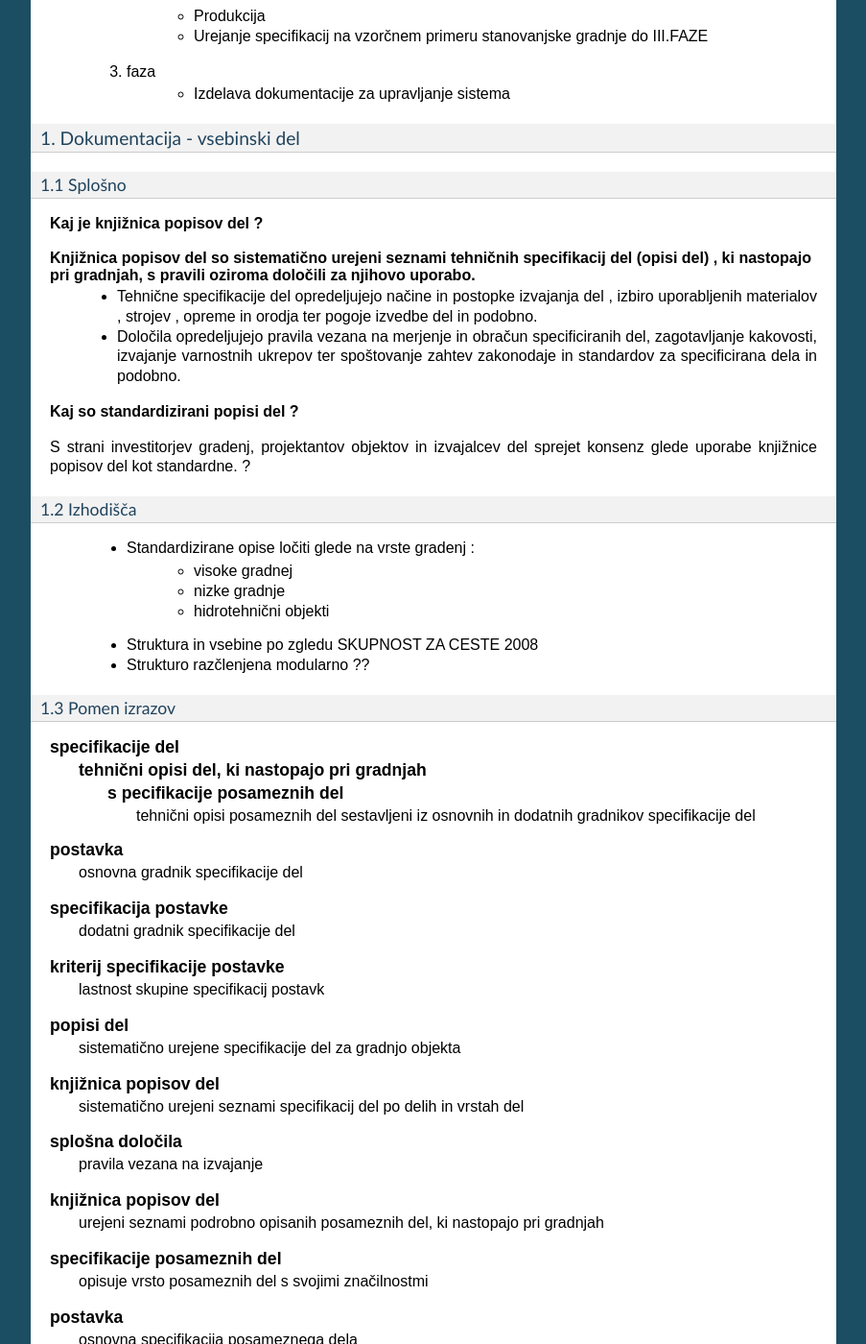
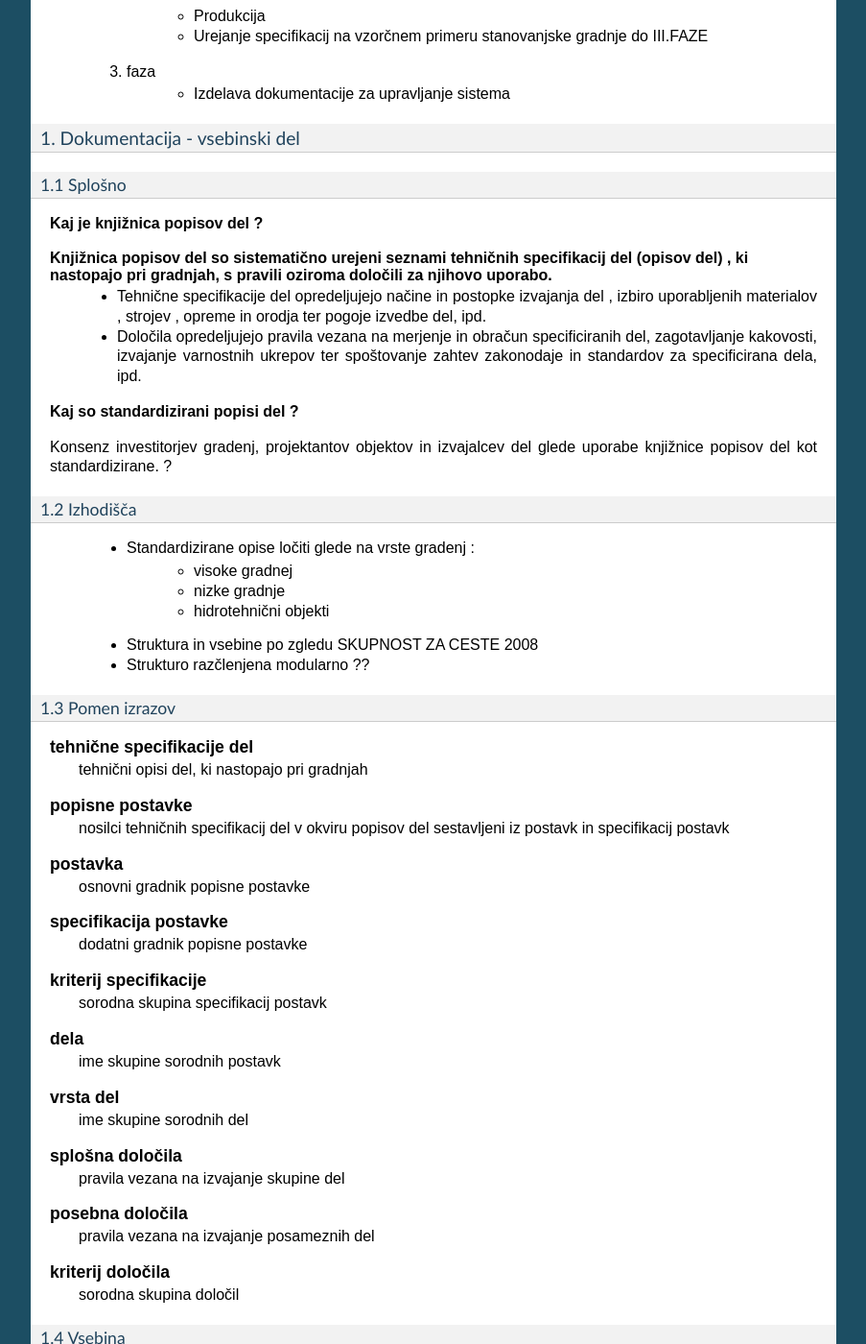
Before and after one commit to pavlovicr/bcs-staro, a Sphinx documentation site: the page built from docs/bcs_projekt.rst, in a window 1280 px wide and 1400 px high, scrolled down 975 px. Shown: the whole window at 96% size, without its empty margins (198-1101 px from the left). Built offline with Sphinx 7.4.7, drawn with Linux system fonts in a browser that asks for light colours; pages that are not in the unit, such as notebooks, are missing from menus; some of the changed text lies outside the part shown.

Commit message:
kaj pa sedaj

```diff
--- a/docs/bcs_projekt.rst
+++ b/docs/bcs_projekt.rst
@@ -48,13 +48,13 @@ Aktivnosti in faznost
 
 **Kaj je knjižnica popisov del ?**
 
-**Knjižnica popisov del so sistematično urejeni seznami tehničnih specifikacij del (opisi del) , ki nastopajo pri gradnjah, s pravili oziroma določili za njihovo uporabo.**
-	* Tehnične specifikacije del opredeljujejo načine in postopke izvajanja del , izbiro uporabljenih materialov , strojev , opreme in orodja ter pogoje izvedbe del  in podobno.
-	* Določila opredeljujejo pravila vezana na merjenje in obračun specificiranih del, zagotavljanje kakovosti, izvajanje varnostnih ukrepov ter spoštovanje zahtev zakonodaje in standardov za specificirana dela in podobno.
+**Knjižnica popisov del so sistematično urejeni seznami tehničnih specifikacij del (opisov del) , ki nastopajo pri gradnjah, s pravili oziroma določili za njihovo uporabo.**
+	* Tehnične specifikacije del opredeljujejo načine in postopke izvajanja del , izbiro uporabljenih materialov , strojev , opreme in orodja ter pogoje izvedbe del, ipd.
+	* Določila opredeljujejo pravila vezana na merjenje in obračun specificiranih del, zagotavljanje kakovosti, izvajanje varnostnih ukrepov ter spoštovanje zahtev zakonodaje in standardov za specificirana dela, ipd.
 
 **Kaj so standardizirani popisi del ?**
 
-S strani investitorjev gradenj, projektantov objektov in izvajalcev del sprejet konsenz glede uporabe knjižnice popisov del kot standardne. ?
+Konsenz investitorjev gradenj, projektantov objektov in izvajalcev del glede uporabe knjižnice popisov del kot standardizirane. ?
 
 1.2 Izhodišča
 -------------
@@ -70,50 +70,27 @@ S strani investitorjev gradenj, projektantov objektov in izvajalcev del sprejet
 -----------------
 .. glossary::
 
-	specifikacije del
+	tehnične specifikacije del
 		tehnični opisi del, ki nastopajo pri gradnjah
-	                s pecifikacije posameznih del
-		              tehnični opisi posameznih del sestavljeni iz osnovnih in dodatnih gradnikov specifikacije del
+	popisne postavke
+		nosilci tehničnih specifikacij del v okviru popisov del sestavljeni iz postavk in specifikacij postavk
 	postavka
-		osnovna gradnik specifikacije del
+		osnovni gradnik popisne postavke
 	specifikacija postavke
-		dodatni gradnik  specifikacije del
-	kriterij specifikacije postavke
-		lastnost skupine specifikacij postavk
-	popisi del
-		sistematično urejene specifikacije del za gradnjo objekta
-	knjižnica popisov del
-		sistematično urejeni seznami specifikacij del po delih in vrstah del
+		dodatni gradnik  popisne postavke
+	kriterij specifikacije
+		sorodna skupina specifikacij postavk
+	dela
+		ime skupine sorodnih postavk
+	vrsta del
+		ime skupine sorodnih del
+	splošna določila
+		pravila vezana na izvajanje skupine del
+	posebna določila
+		pravila vezana na izvajanje posameznih del
+	kriterij določila
+		sorodna skupina določil
 
-
-
-
-
-	splošna določila
-		pravila vezana na izvajanje
-
-
-
-	knjižnica popisov del
-		urejeni seznami podrobno opisanih posameznih del, ki nastopajo pri gradnjah
-	specifikacije posameznih del
-		opisuje  vrsto posameznih del s svojimi značilnostmi
-	postavka
-		osnovna specifikacija posameznega dela
-	specifikacija postavke
-		dodatna specifikacija posameznih del
-	kriterij specifikacijes
-		merilo vsebine  specifikacije
-	popisna postavka
-		postavka skupaj s pripadajočimi specifikacijami postavke
-	določila
-		pravila vezana na izvedbo specifikacije, postavke, dela ali skupine del
-	kriterij določila
-		merilo vsebine določila
-	dela
-		skupina sorodnih postavk
-	vrsta del
-		skupina sorodnih del
 
 1.4 Vsebina
 --------------------------------------------
@@ -125,7 +102,7 @@ S strani investitorjev gradenj, projektantov objektov in izvajalcev del sprejet
 1.4.1 Specifikacije del
 ^^^^^^^^^^^^^^^^^^^^^^^^^
 
-Osnovni gradnik specifikacije posameznih del je postavka.
+ Osnovni gradnik specifikacije posameznih del je postavka.
 
 
 
```
